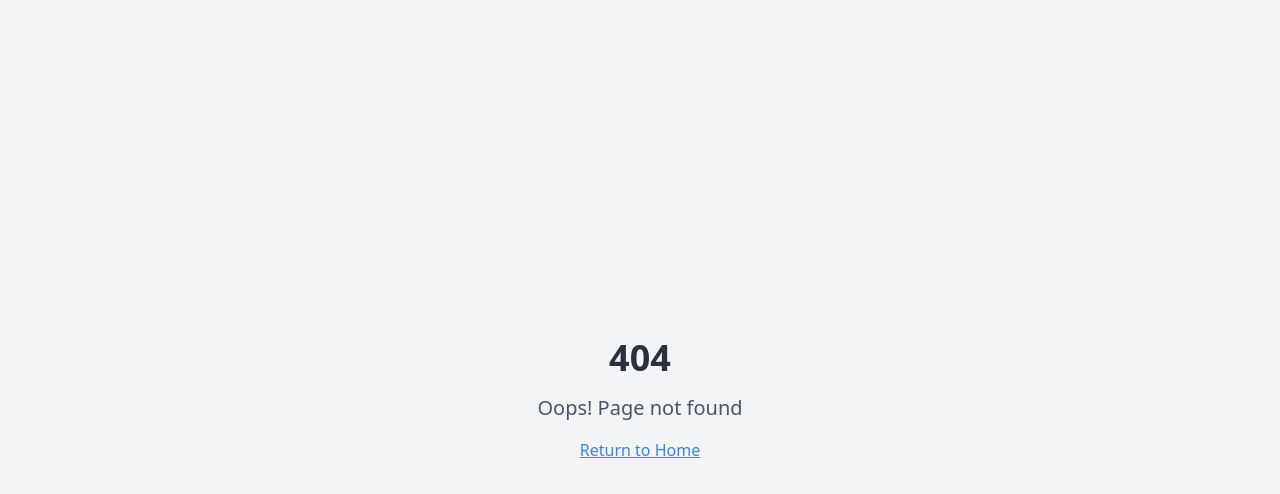
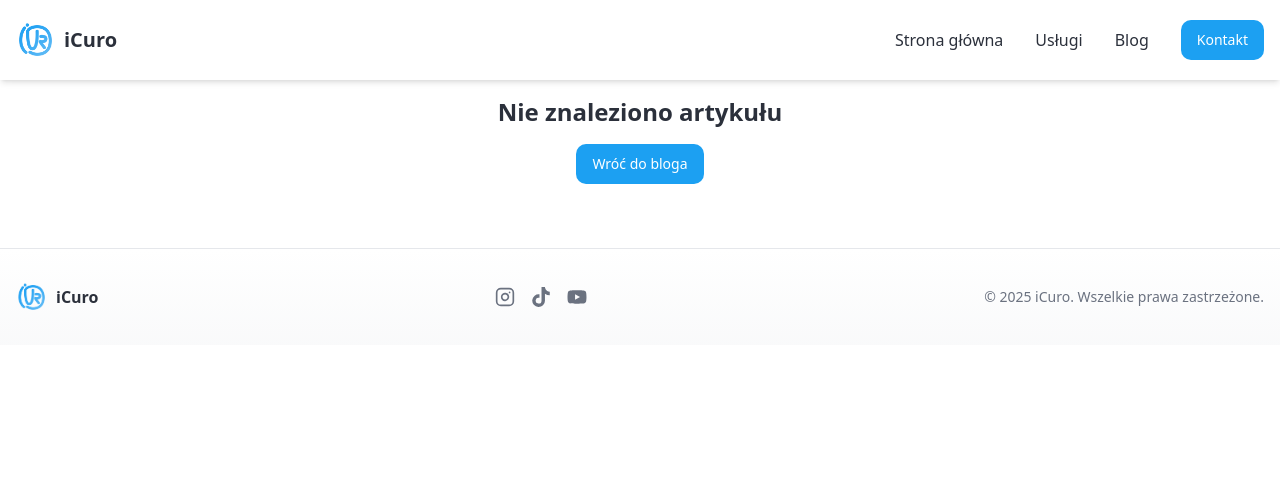
Before and after one commit to Zaluskyy/home-phone-fix, a React (Vite) app: page /blog/1 in a window 1280 px wide. Before the commit this address had no page. Shown: the top 494 px of the page. Built offline with nearby package versions, Linux system fonts and the light colour scheme; the HTML template or start-up script is replaced by a standard one.

Commit message:
Add blog section and data
Co-authored-by: Zaluskyy <70617924+Zaluskyy@users.noreply.github.com>

```diff
--- a/src/App.tsx
+++ b/src/App.tsx
@@ -7,6 +7,8 @@ import Index from "./pages/Index";
 import ServicePricePage from "./pages/ServicePricePage";
 import RepairsPricing from "./pages/RepairsPricing";
 import NotFound from "./pages/NotFound";
+import Blog from "./pages/Blog";
+import BlogPost from "./pages/BlogPost";
 
 const queryClient = new QueryClient();
 
@@ -20,6 +22,8 @@ const App = () => (
           <Route path="/" element={<Index />} />
           <Route path="/price/:serviceSlug" element={<ServicePricePage />} />
           <Route path="/repairs-pricing" element={<RepairsPricing />} />
+          <Route path="/blog" element={<Blog />} />
+          <Route path="/blog/:slug" element={<BlogPost />} />
           {/* ADD ALL CUSTOM ROUTES ABOVE THE CATCH-ALL "*" ROUTE */}
           <Route path="*" element={<NotFound />} />
         </Routes>
--- a/src/components/Header.tsx
+++ b/src/components/Header.tsx
@@ -116,12 +116,15 @@ const Header = () => {
               >
                 Usługi
               </button>
-              {/* <button
-                onClick={() => scrollToSection("contact")}
+              <button
+                onClick={() => {
+                  setIsMobileMenuOpen(false);
+                  navigate("/blog");
+                }}
                 className="text-left text-foreground hover:text-primary transition-colors py-2"
               >
-                Kontakt
-              </button> */}
+                Blog
+              </button>
               <Button
                 onClick={() => scrollToSection("contact")}
                 className="w-full"
```
